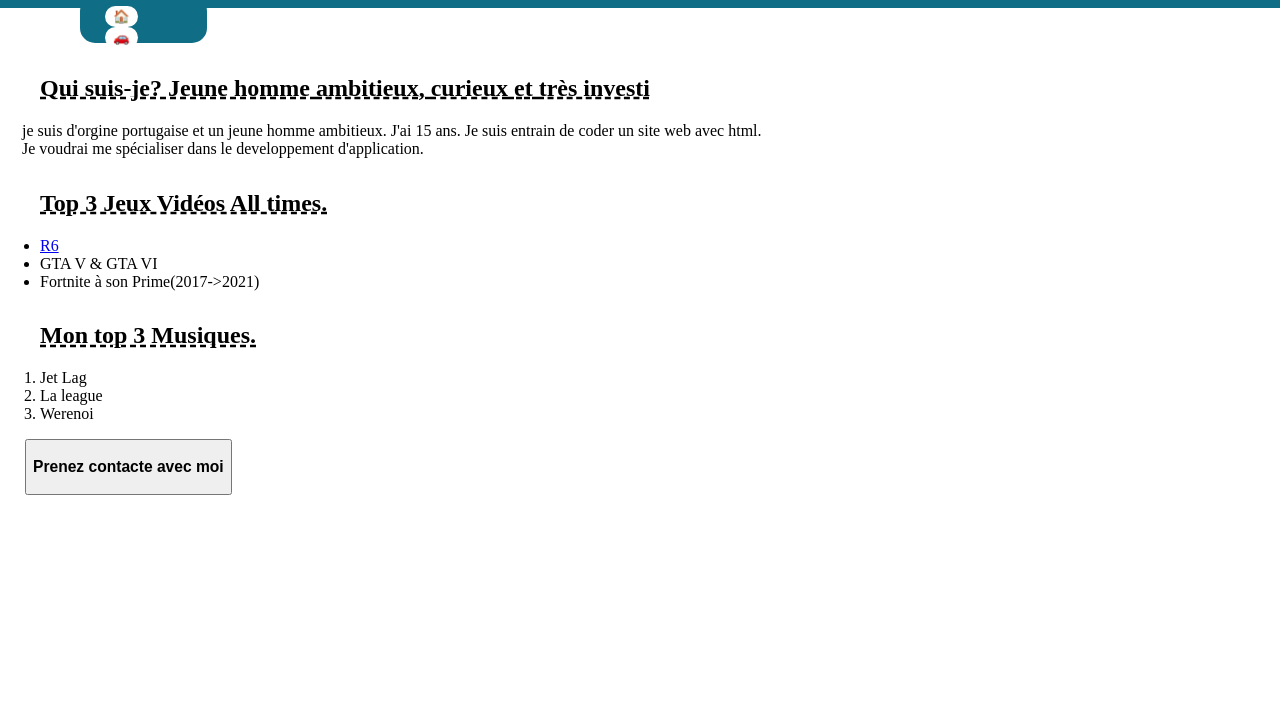
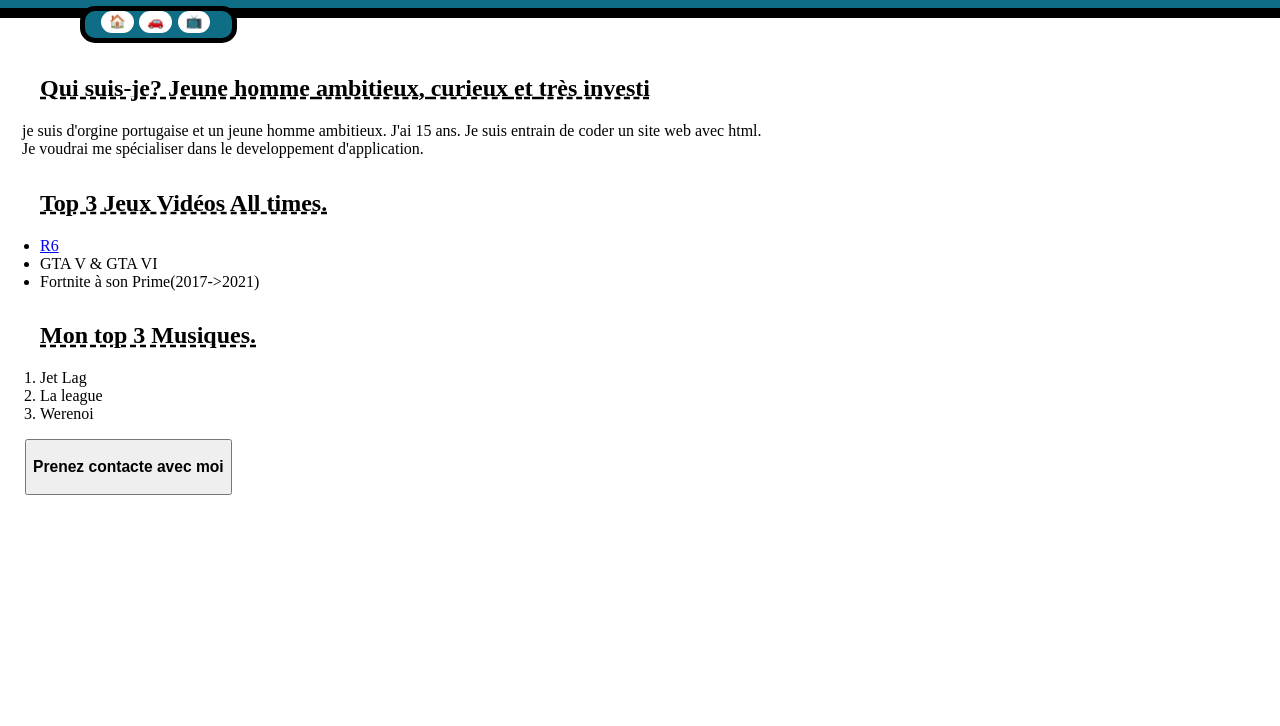
Before and after one commit to D1ogo12/Monsite, a plain HTML site: page index.html in a window 1280 px wide. Shown: the part 74-800 px from the top of the page. Drawn offline with Linux system fonts and the light colour scheme.

Commit message:
Changement Titre

```diff
--- a/index.html
+++ b/index.html
@@ -23,6 +23,7 @@
         <div id="divtitre">
             <button>🏠</button>
             <button>🚗</button>
+            <button>📺</button>
         <div>
     </header>
 
--- a/style.css
+++ b/style.css
@@ -8,6 +8,7 @@
 #titre
 {
     background-color: #0f6e86;
+    border-bottom: 10px black solid;
 }
 
 #titre
@@ -30,10 +31,20 @@
     padding-bottom: 5px;
     margin-top: -12px;
 
-    border: 10px #0f6e86 solid;
+    border: 5px #0f6e86 solid;
     border-radius: 15px;
     height: 22px;
-    width: 77px;
+    width: 117px;
+
+    border: 5px black solid;
+    border-radius: 15px;
+    height: 22px;
+    width: 117px;
+
+    display: flex;
+    flex-direction: row;
+    justify-content: space-around;
+    gap: 4px;
 }
 
 
@@ -44,8 +55,9 @@
     background-color: white;
 
     display: flex;
+    flex-direction: row;
     justify-content: center;
-    align-items: center;
+    flex-direction: column;
 }
 
 
@@ -57,8 +69,9 @@
     height: 24px;
 
     display: flex;
-    justify-content: flex-end;
-    align-items: center;
+    flex-direction: row;
+    justify-content: center;
+    flex-direction: column;
 }
 
 
```
